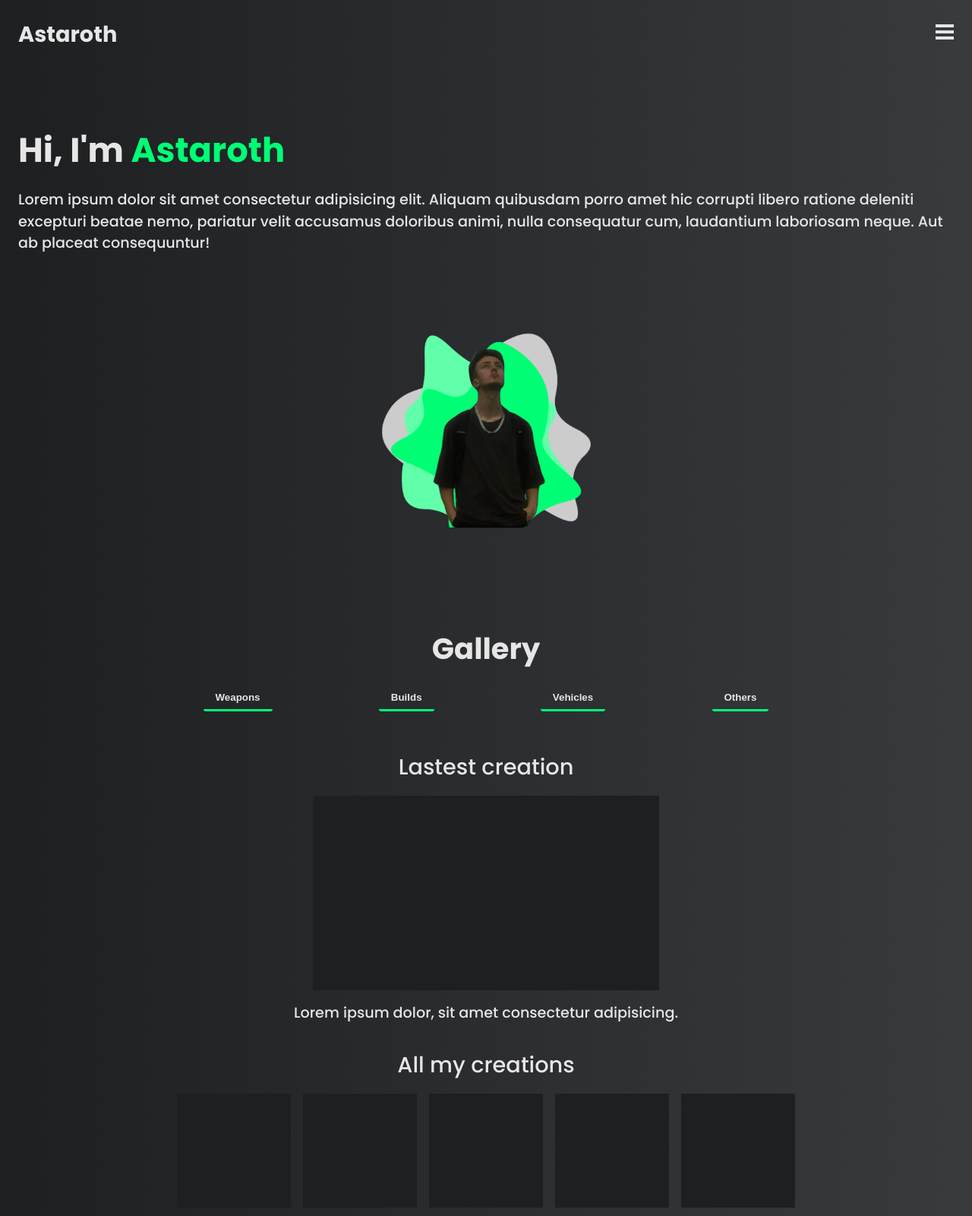
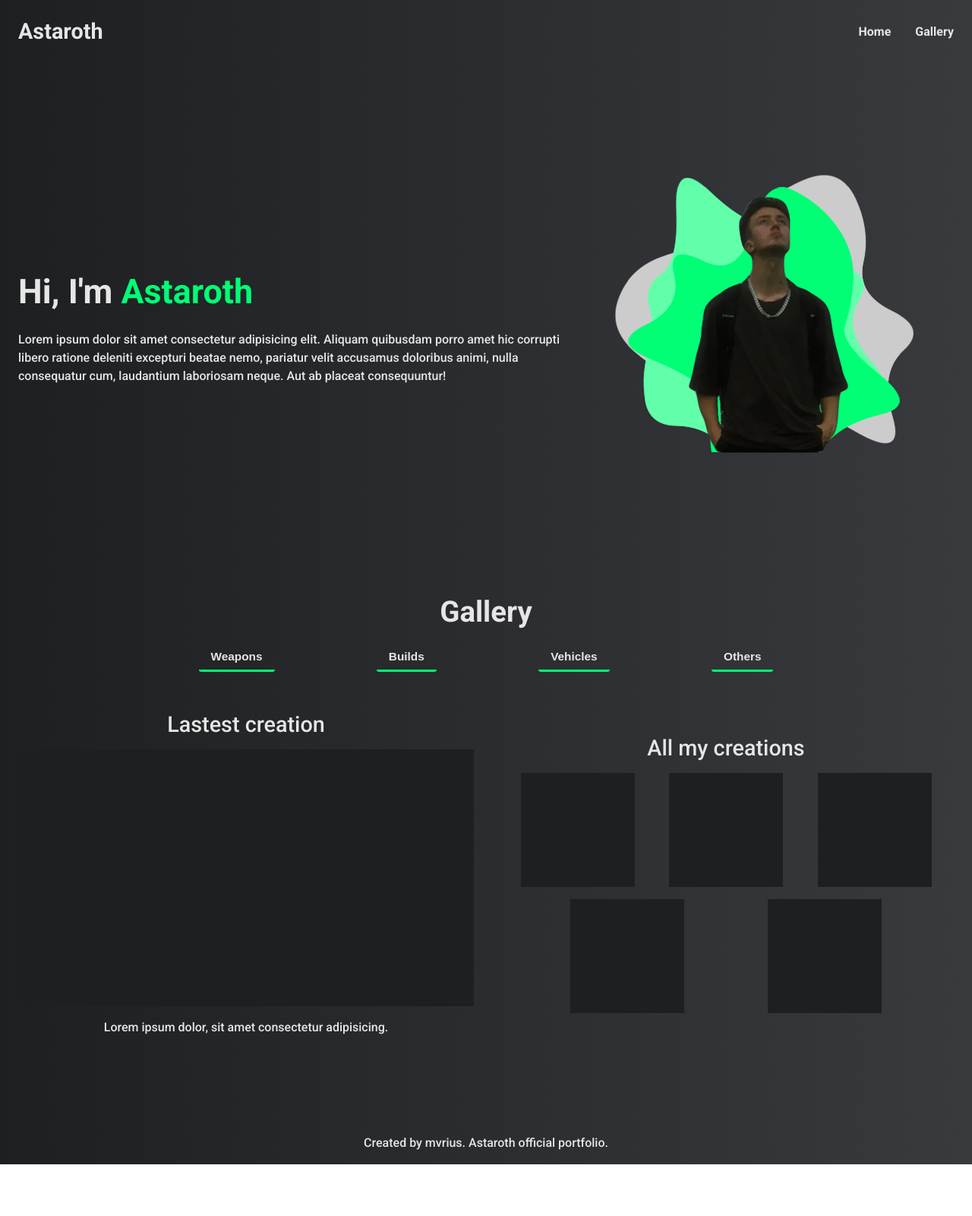
Before and after one commit to mvrius4/Astaroth-Portfolio, a plain HTML site: page index.html in a window 1280 px wide. Shown: the top 1600 px of the page at 76% size. After the commit the page ends 1532 px from the top, so only its background shows below. Drawn offline with Linux system fonts and the light colour scheme.

Commit message:
desktop version

```diff
--- a/src/css/components/_variables.scss
+++ b/src/css/components/_variables.scss
@@ -3,5 +3,5 @@ $gray:  rgb(56,58,61);
 $white: rgb(230, 230, 230);
 $green: rgb(0, 255, 117);
 $greenActive: rgb(88, 255, 166);
-$font: 'Poppins', sans-serif;;
+$font: 'Roboto', sans-serif;
 $size: 768px;
--- a/src/css/components/layout/_footer.scss
+++ b/src/css/components/layout/_footer.scss
@@ -1,4 +1,5 @@
 footer {
+    width: 100%;
     padding: 1rem;
-    @include flexbox(center, center, 0, 0);
+    text-align: center;
 }
--- a/src/css/components/layout/_gallery.scss
+++ b/src/css/components/layout/_gallery.scss
@@ -25,13 +25,24 @@
         display: none;
         .gallery__creations {
             @include flexbox(center, center, column, 2rem);
+            @media (min-width: $size) {
+                flex-direction: row;
+                justify-content: space-evenly;
+            }
             .gallery__latest, .gallery__all-work {
+                width: 100%;
                 @include flexbox(center, 0, column, 1rem);
                 text-align: center;
                 .img-lg {
-                    width: 90%;
+                    width: 300px;
                     background: $black;
                     aspect-ratio: 16 / 9;
+                    @media (min-width: 920px) {
+                        width: 450px;
+                    }
+                    @media (min-width: 1024px) {
+                        width: 600px;
+                    }
                 }
                 .all-work__creations {
                     @include flexbox(center, space-evenly, row, 1rem);
--- a/src/css/components/layout/_header.scss
+++ b/src/css/components/layout/_header.scss
@@ -2,12 +2,18 @@ header {
     width: 100%;
     padding: 1.5rem;
     @include flexbox(center, space-between, column, 2rem);
+    @media(min-width: $size) {
+        flex-direction: row;
+    }
     .header__main {
         width: 100%;
         @include flexbox(center, space-between, row, 2rem);
         .header__nav-toggle-close { display: none; }
         .header__nav-toggle-open { cursor: pointer; }
         .logo { font-size: clamp(1.5rem, 2.25vw, 3.75rem); font-weight: 700; }
+        @media(min-width: $size) {
+            .header__nav-toggle-close, .header__nav-toggle-open { display: none; }
+        }
     }
     nav.active {
         display: flex;
@@ -20,6 +26,13 @@ header {
         position: absolute;
         top: 0;
         animation: fade .5s ease;
+        @media(min-width: $size) {
+            display: flex;
+            background: transparent;
+            position: relative;
+            height: auto;
+            width: auto;
+        }
         svg {
             cursor: pointer;
             position: absolute;
@@ -29,7 +42,17 @@ header {
         ul {
             width: 100%;
             @include flexbox(center, center, column, 5rem);
-            li { animation: fade 1s; }
+            @media(min-width: $size) {
+                .header__nav-toggle-close { display: none; }
+                flex-direction: row;
+                gap: 2rem;
+            }
+            li {
+                animation: fade 1s;
+                @media(min-width: $size) {
+                    animation: none;
+                }
+            }
         }
     }
 }
--- a/src/css/components/layout/_home.scss
+++ b/src/css/components/layout/_home.scss
@@ -1,14 +1,32 @@
 main {
     width: 100%;
-    padding-top: 5rem;
+    padding: 5rem 1.5rem 0 1.5rem;
     @include flexbox(center, center, column, 0);
+    @media (min-width: $size) {
+        justify-content: space-between;
+        flex-direction: row;
+        padding: 0 1.5rem;
+    }
     .text-container {
         @include flexbox(0, 0, column, 1.5rem);
         h1 { line-height: 1.2; }
+        @media (min-width: $size) {
+            width: 60%;
+        }
     }
     .image-container {
         width: 100%;
         @include flexbox(center, center, 0, 0);
         .image { width: 350px; height: auto; }
+        @media (min-width: $size) {
+            justify-content: flex-end;
+            width: 40%;
+        }
+        @media (min-width: 920px) {
+            .image { width: 400px; }
+        }
+        @media (min-width: 1024px) {
+            .image { width: 500px; }
+        }
     }
 }
--- a/src/css/main.scss
+++ b/src/css/main.scss
@@ -1,4 +1,4 @@
-@import url('https://fonts.googleapis.com/css2?family=Poppins:wght@500;700&display=swap');
+@import url('https://fonts.googleapis.com/css2?family=Roboto:wght@500;700&display=swap');
 
 @import "./components/variables";
 @import "./components/mixins";
@@ -11,12 +11,12 @@
     margin: 0;
     padding: 0;
     box-sizing: border-box;
+    scroll-behavior: smooth;
 }
 
 @include reset;
 
 body {
-    background: rgb(29,31,33);
     background: linear-gradient(90deg, rgba(29,31,33,1) 0%, rgba(56,58,61,1) 100%);
     min-height: 100vh;
     width: 100%;
@@ -27,7 +27,7 @@ body {
     h3 { font-size: clamp(1.5rem, 2.25vw, 3.75rem); font-weight: 500; }
     li { font-weight: 700; }
     p, label {
-        font-size: clamp(1rem, 1.5vw, 2rem);
+        font-size: clamp(1rem, 1.25vw, 1.65rem);
         font-weight: 500;
         line-height: 1.5;
     }
@@ -39,7 +39,6 @@ body {
         }
     }
     span { color: $green; }
-    main { padding: 5rem 1.5rem 0 1.5rem; }
     section, main { width: 100%; }
     svg {
         fill: $white;
@@ -53,16 +52,20 @@ body {
         padding: .5rem 1rem;
         border-radius: .2rem;
         margin: .25rem;
+        font-size: clamp(.85rem, 1.2vw, 1.4rem);
     }
-    .reveal {
-        position: relative;
-        transform: translateY(150px);
-        opacity: 0;
-        transition: all 1s ease-in-out;
+    .blob {
+        position: absolute;
+        width: 400px;
+        z-index: -1;
+        opacity: .05;
+        left: -40%;
+        top: -20%;
     }
-
-    .reveal.reveal-on {
-        transform: translateY(0px);
-        opacity: 1;
+    @media (min-width: $size) {
+        .blob {
+            width: 1000px;
+            top: -25%;
+        }
     }
 }
```
Also changed, not shown: src/css/main.css, 1 other file.
